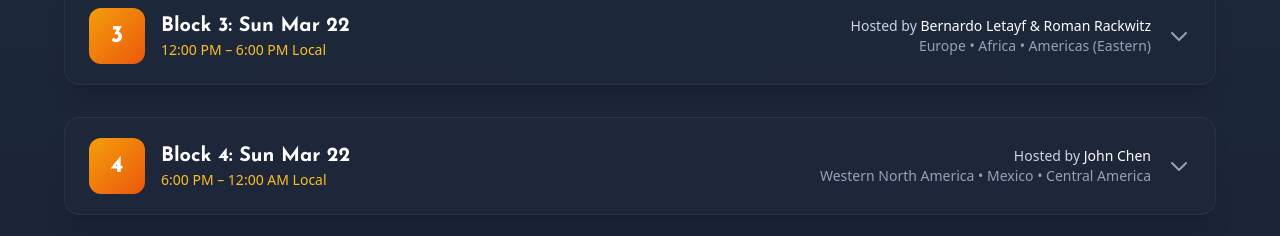
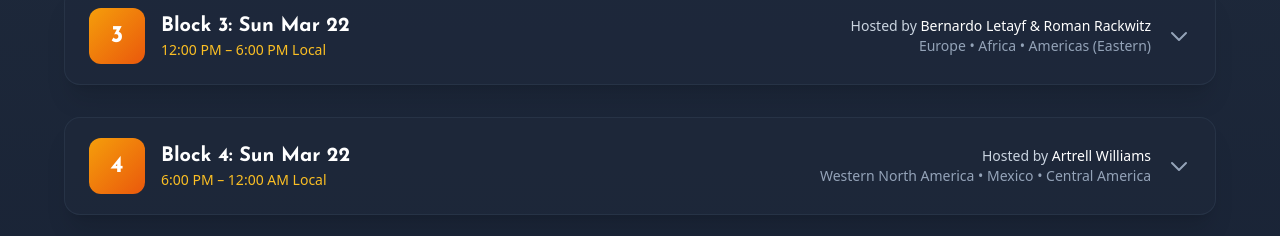
Before and after one commit to carriannlane-hub/gamicon48v-landing, a React (Vite) app: page / in a window 1280 px wide. Shown: the part 1606-1842 px from the top of the page. Built offline with nearby package versions, Linux system fonts and the light colour scheme.

Commit message:
Update host name and change URLs in App.jsx

```diff
--- a/src/App.jsx
+++ b/src/App.jsx
@@ -77,7 +77,7 @@ const scheduleData = [
     centralEnd: "7:00 PM",
     gmtStart: "2026-03-22T18:00:00Z",
     gmtEnd: "2026-03-23T00:00:00Z",
-    host: "John Chen",
+    host: "Artrell Williams",
     regions: "Western North America • Mexico • Central America",
     sessions: [
       { time: "18:00", speaker: "Artrell Williams & Jazmin Webster", title: "Intro Block", type: "intro", country: "USA" },
@@ -259,7 +259,7 @@ export default function GamiCon48VLanding() {
             </div>
           </div>
           <a
-            href="https://www.sententiagamification.com/where-from"
+            href="https://www.sententiagamification.com/offers/Vz6JW9LN/checkout"
             target="_blank"
             rel="noopener noreferrer"
             className="px-6 py-2 bg-gradient-to-r from-amber-500 to-orange-500 text-white font-semibold rounded-full hover:from-amber-400 hover:to-orange-400 transition-all shadow-lg hover:shadow-amber-500/25 hover:scale-105 focus-visible:outline-none focus-visible:ring-2 focus-visible:ring-amber-400 focus-visible:ring-offset-2 focus-visible:ring-offset-slate-900"
@@ -290,7 +290,7 @@ export default function GamiCon48VLanding() {
           {/* CTA Buttons */}
           <div className="flex flex-col sm:flex-row gap-4 justify-center items-center mb-8">
             <a
-              href="https://www.sententiagamification.com/where-from"
+              href="https://www.sententiagamification.com/offers/Vz6JW9LN/checkout"
               target="_blank"
               rel="noopener noreferrer"
               className="px-8 py-4 bg-gradient-to-r from-amber-500 to-orange-500 text-white font-bold text-lg rounded-full hover:from-amber-400 hover:to-orange-400 transition-all shadow-xl hover:shadow-amber-500/30 hover:scale-105 focus-visible:outline-none focus-visible:ring-2 focus-visible:ring-amber-400 focus-visible:ring-offset-2 focus-visible:ring-offset-slate-900"
@@ -508,7 +508,7 @@ export default function GamiCon48VLanding() {
 
           <div className="flex flex-col sm:flex-row gap-4 justify-center">
             <a
-              href="https://www.sententiagamification.com/where-from"
+              href="https://www.sententiagamification.com/offers/Vz6JW9LN/checkout"
               target="_blank"
               rel="noopener noreferrer"
               className="w-full sm:w-auto px-10 py-4 bg-gradient-to-r from-amber-500 to-orange-500 text-white font-bold text-lg sm:text-xl rounded-full hover:from-amber-400 hover:to-orange-400 transition-all shadow-xl hover:shadow-amber-500/30 hover:scale-105 text-center focus-visible:outline-none focus-visible:ring-2 focus-visible:ring-amber-400 focus-visible:ring-offset-2 focus-visible:ring-offset-slate-900"
```
